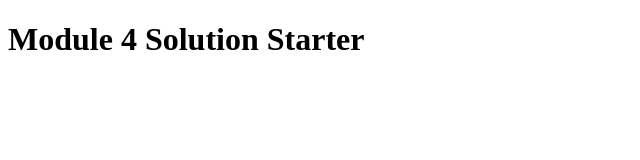
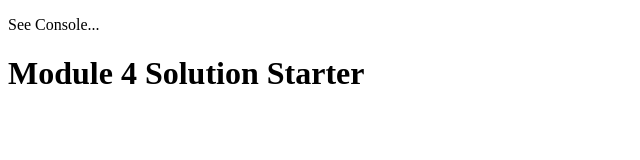
Before and after one commit to doly0911/desarrolloWeb, a plain HTML site: page modulo4-solucion/index.html in a window 1280 px wide. Shown: the whole page, without its empty margins (0-640 px from the left). Drawn offline with Linux system fonts and the light colour scheme.

Commit message:
se agrega parrafo de informacion en interfaz

```diff
--- a/modulo4-solucion/index.html
+++ b/modulo4-solucion/index.html
@@ -3,6 +3,7 @@
 <head>
   <meta charset="utf-8">
   <title>Module 4 Solution Starter</title>
+  <p>See Console...</p>
   <script src="SpeakHello.js"></script>
   <script src="SpeakGoodBye.js"></script>
   <script src="script.js"></script>
```
